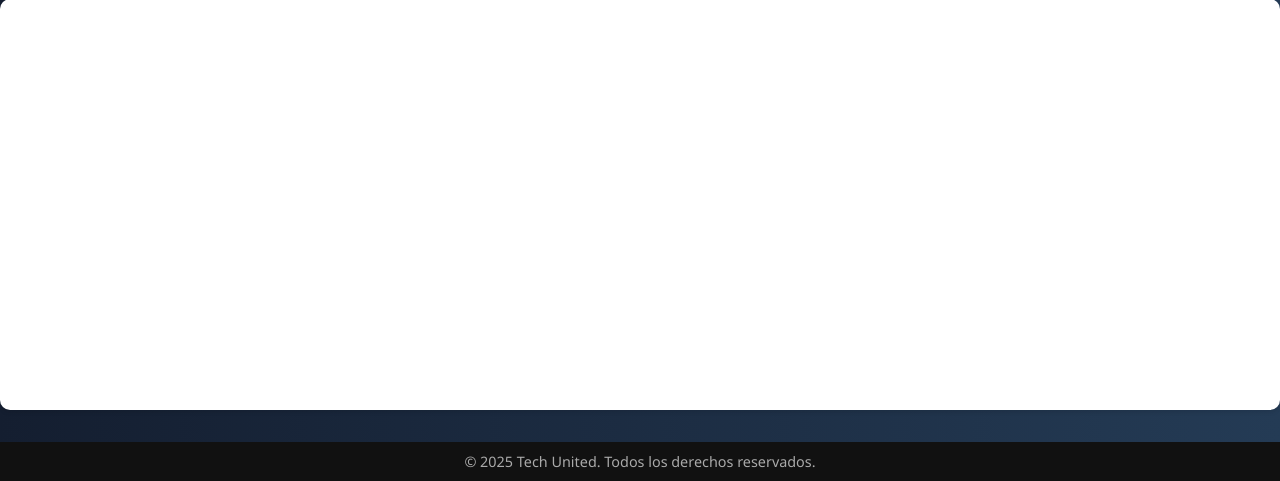
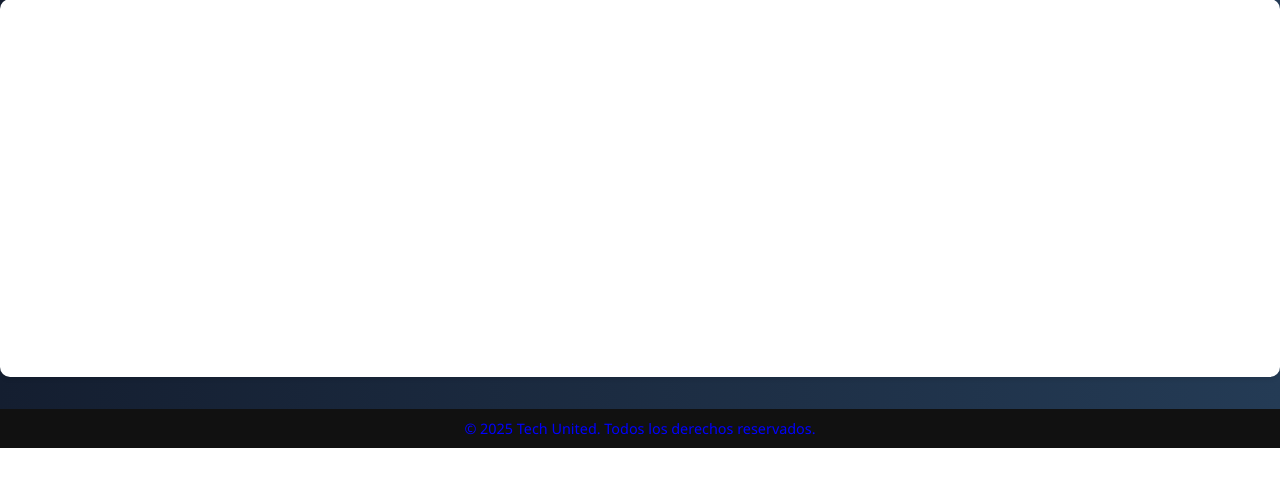
Before and after one commit to PaolaHuertaS/azure, a Flask app: page / in a window 1280 px wide. Shown: the part 407-888 px from the top of the page. After the commit the page ends 855 px from the top, so only its background shows below. Run offline with Flask 3, Linux system fonts and the light colour scheme.

Commit message:
Update index.html

```diff
--- a/templates/index.html
+++ b/templates/index.html
@@ -65,7 +65,7 @@
       padding: 10px;
       text-align: center;
       font-size: 0.9em;
-      color: #aaa;
+      color: blue;
     }
 
     @media (max-width: 600px) {
@@ -102,7 +102,6 @@
     </ul>
 
         <section>
-            <h2>Lista de Proveedores</h2>
             <ul>
                 <li>
                     <strong>Empresa:</strong> DigitalPC<br>
```
